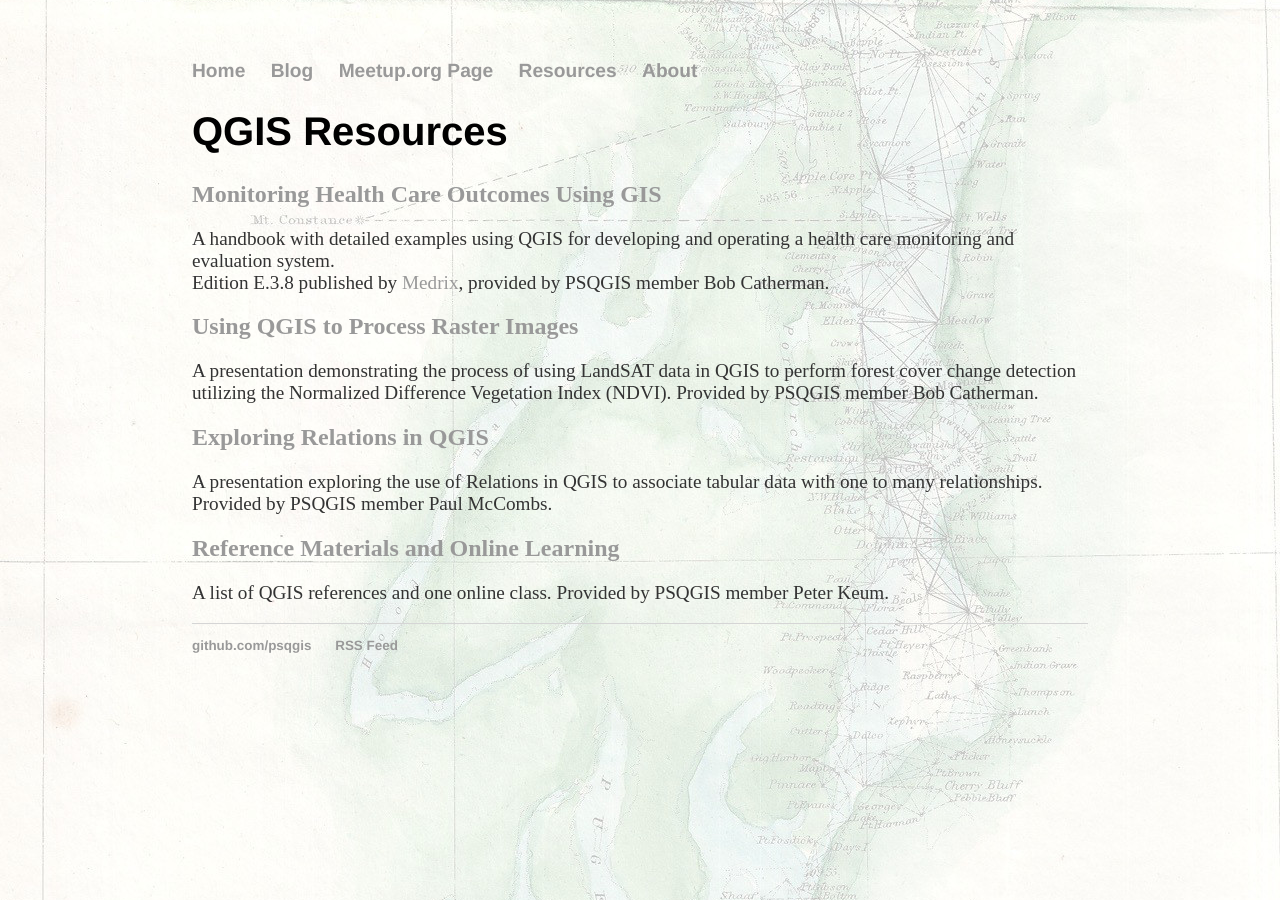
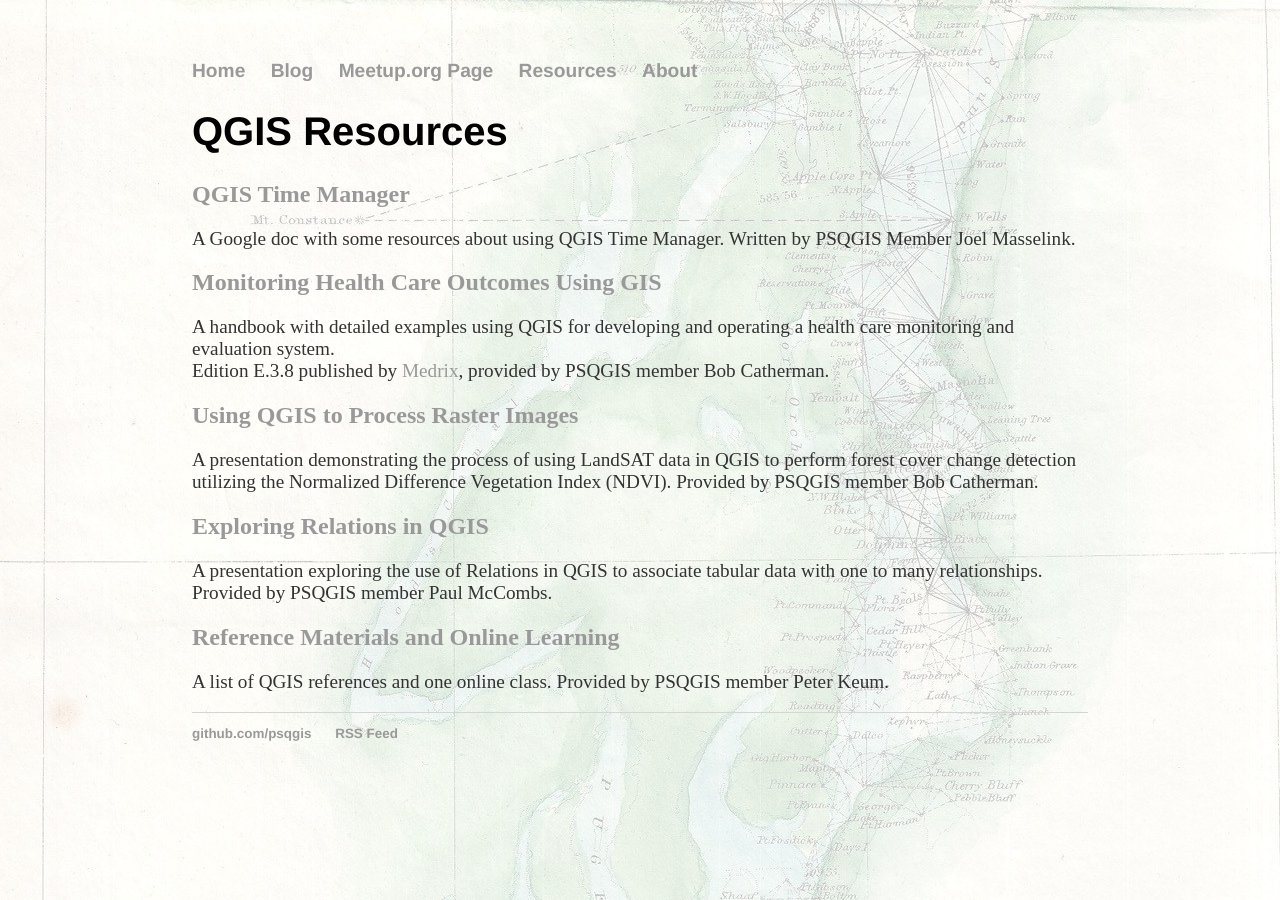
Before and after one commit to psqgis/psqgis.github.io, a Jekyll site: the page built from resources.html, in a window 1280 px wide. Built offline with Jekyll 4.4.1, drawn with Linux system fonts in a browser that asks for light colours.

Commit message:
Add Time Manger notes to Resources.html

```diff
--- a/resources.html
+++ b/resources.html
@@ -4,6 +4,12 @@
 ---
 <div class="blurb">
 	<h1>{{ page.title }}</h1>
+
+    <h2><a href="https://docs.google.com/document/d/1U9B0Mp_O5Q7uUaUL9qsKGG5ScMAY0tlmg0GZ80ZeBsw/edit?usp=drive_web">QGIS Time Manager</a></h2>
+    <p>
+        A Google doc with some resources about using QGIS Time Manager. Written by PSQGIS Member Joel Masselink.
+    </p>
+
     <h2><a href="downloads/HealthCare-GIS-Handbook-E-3-8 Final compressed.doc">Monitoring Health Care Outcomes Using GIS</a></h2>
     <p>
         A handbook with detailed examples using QGIS for developing and operating a health care monitoring and evaluation system.<br />
```
Also changed, not shown: _posts/2016-02-18-Resources-Update.md (+1 -1 lines), _posts/2016-06-02-Time-Manager.md (added, +9 -0 lines).
